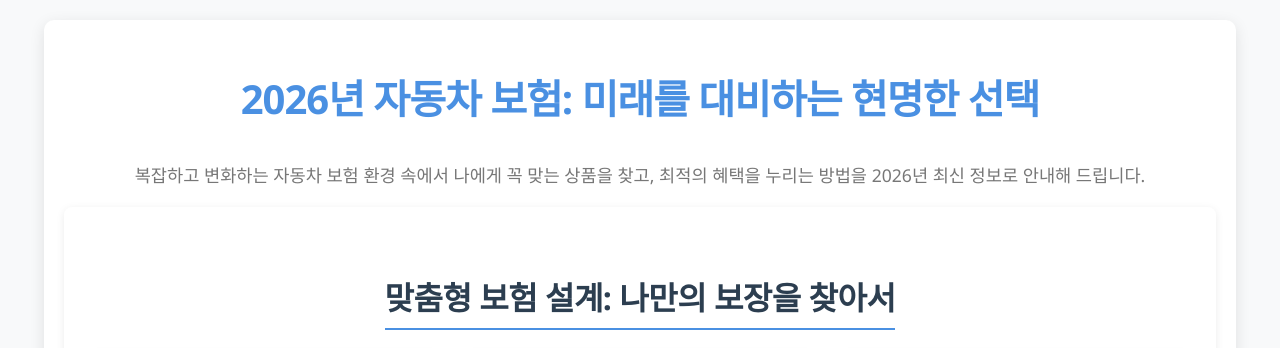
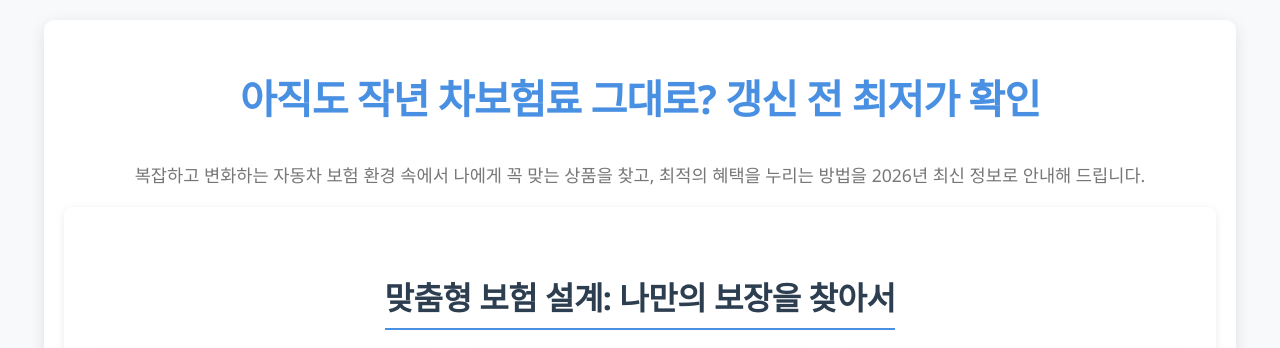
Before and after one commit to firemoney81-naldon/backkbestl, a website: page index.html in a window 1280 px wide. Shown: the top 348 px of the page. Drawn offline with Linux system fonts and the light colour scheme.

Commit message:
Update index.html

```diff
--- a/index.html
+++ b/index.html
@@ -3,9 +3,15 @@
 <head>
     <meta charset="UTF-8">
     <meta name="viewport" content="width=device-width, initial-scale=1.0">
-    <title>2026년 자동차 보험 완벽 가이드: 똑똑한 선택을 위한 모든 정보</title>
-    <meta name="description" content="2026년 최신 자동차 보험 트렌드, 다이렉트 보험 비교, 맞춤형 특약, 가입 방법, 갱신 전략, 그리고 미래 모빌리티 시대에 대비한 인사이트까지. 현명한 운전자를 위한 종합 가이드입니다.">
-    <meta name="keywords" content="자동차보험, 다이렉트 자동차보험, 자동차보험료 계산, 자동차보험 비교, 자동차보험 가입방법, 자동차보험 갱신, 자기차량손해보험, 차량의무보험, 화물자동차보험, 2026 자동차보험, 보험료 절약, AI 자동차보험">
+<meta name="google-site-verification" content="g8WJnATaB8NbsuxRIJEx-4lpUKeEhvX8PR652DImrk8" />
+
+
+
+    <title>아직도 작년 차보험료 그대로? 갱신 전 최저가 확인</title>
+
+
+
+
     <style>
         :root {
             --primary-color: #4a90e2;
@@ -198,7 +204,7 @@
 </head>
 <body>
     <div class="container">
-        <h1>2026년 자동차 보험: 미래를 대비하는 현명한 선택</h1>
+        <h1>아직도 작년 차보험료 그대로? 갱신 전 최저가 확인</h1>
         <p style="text-align: center; color: var(--text-muted); font-size: 1.1em;">
             복잡하고 변화하는 자동차 보험 환경 속에서 나에게 꼭 맞는 상품을 찾고, 최적의 혜택을 누리는 방법을 2026년 최신 정보로 안내해 드립니다.
         </p>
```
